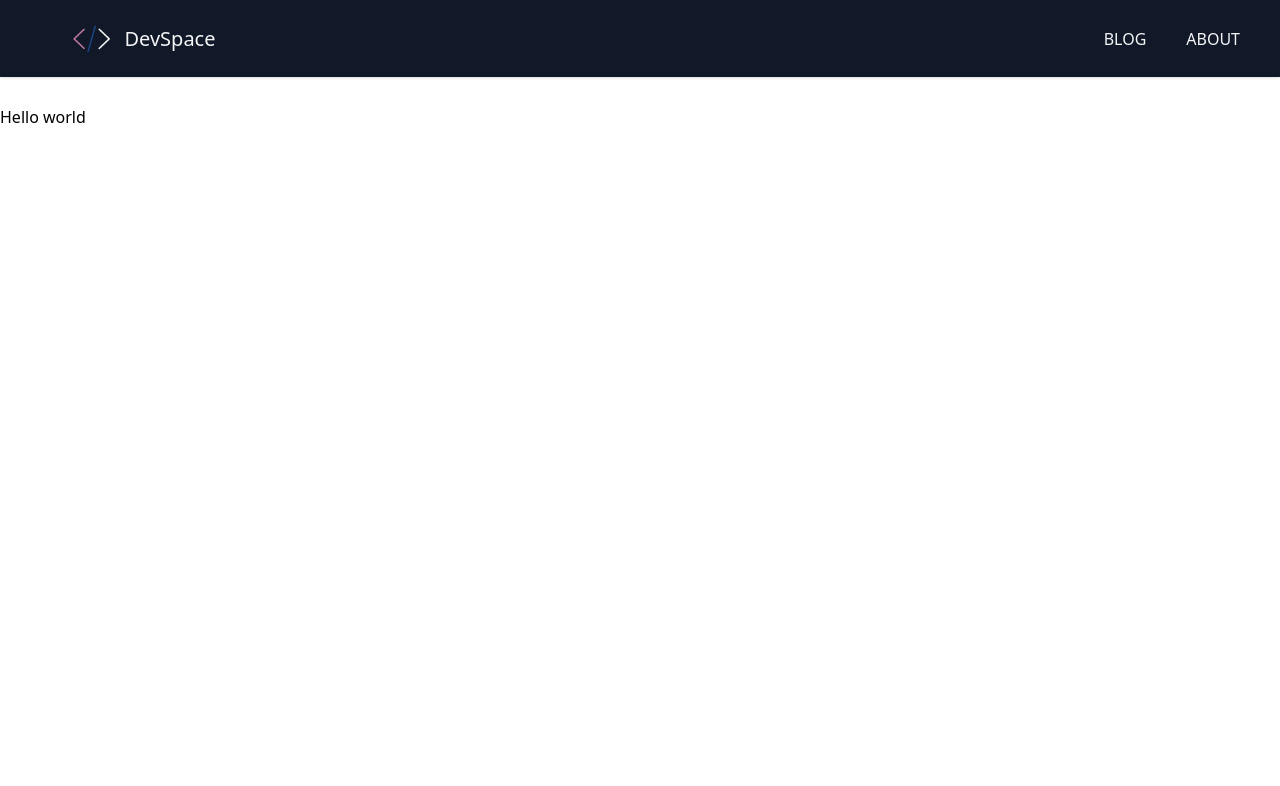
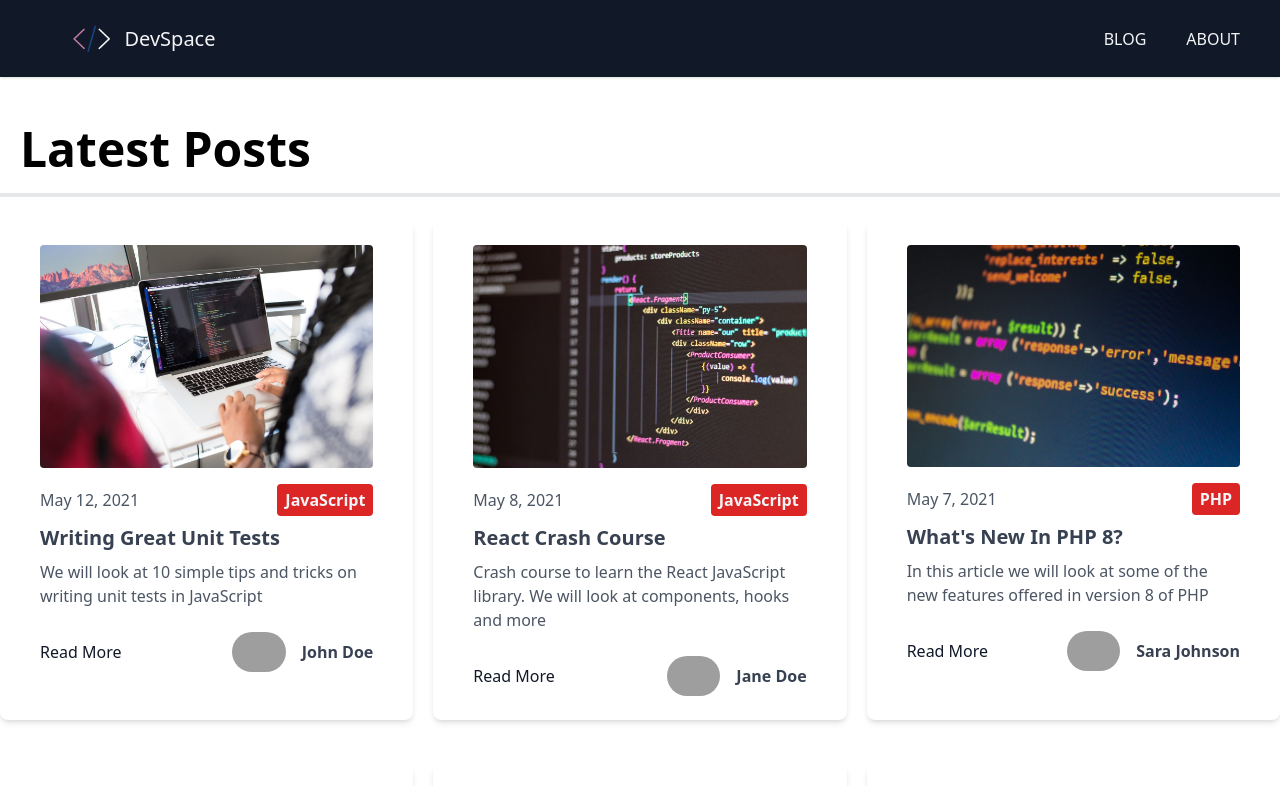
Before and after one commit to MahdiQorbani/devspace-blog, a Next.js app: page / in a window 1280 px wide. Shown: the top 786 px of the page. Built offline with nearby package versions, Linux system fonts and the light colour scheme; grey boxes are pictures that could not be loaded.

Commit message:
main page and blog page designed

```diff
--- /dev/null
+++ b/components/CategoryLabel.js
@@ -0,0 +1,10 @@
+import React from "react";
+import Link from "next/link";
+
+export default function CategoryLabel({ children }) {
+  return (
+    <div className={`px-2 py-1 bg-red-600 text-gray-100 font-bold rounded`}>
+      <Link href={`/blog/category/${children.toLowerCase()}`}>{children}</Link>
+    </div>
+  );
+}
--- a/components/Header.js
+++ b/components/Header.js
@@ -21,7 +21,7 @@
             Blog
           </Link>
           <Link
-            href="/about"
+            href="/blog"
             className="mx-5 cursor-pointer uppercase hover:text-indigo-300"
           >
             About
--- /dev/null
+++ b/components/Post.js
@@ -0,0 +1,51 @@
+import React from "react";
+import Link from "next/link";
+import Image from "next/image";
+import CategoryLabel from "./CategoryLabel";
+
+export default function Post({ post }) {
+  return (
+    <div className="w-full px-10 py-6 bg-white rounded-lg shadow-md mt-6">
+      <Image
+        src={post.frontmatter.cover_image}
+        alt=""
+        height={420}
+        width={600}
+        className="mb-4 rounded"
+      />
+      <div className="flex justify-between items-center">
+        <span className="font-light text-gray-600">
+          {post.frontmatter.date}
+        </span>
+        <CategoryLabel>{post.frontmatter.category}</CategoryLabel>
+      </div>
+
+      <div className="mt-2">
+        <Link
+          className="text-xl text-gray-700 font-bold hover:underline"
+          href={`/blog/${post.slug}`}
+        >
+          {post.frontmatter.title}
+        </Link>
+        <p className="mt-2 text-gray-600">{post.frontmatter.excerpt}</p>
+      </div>
+
+      <div className="flex justify-between items-center mt-6">
+        <Link
+          href={`/blog/${post.slug}`}
+          className="text-gray-900 hover:text-blue-600"
+        >
+          Read More
+        </Link>
+        <div className="flex items-center">
+          <img
+            src={post.frontmatter.author_image}
+            alt=""
+            className="mx-4 h-10 object-hover rounded-full hidden md:block"
+          />
+          <h3 className="text-gray-700 font-bold">{post.frontmatter.author}</h3>
+        </div>
+      </div>
+    </div>
+  );
+}
--- a/package.json
+++ b/package.json
@@ -9,9 +9,10 @@
     "lint": "next lint"
   },
   "dependencies": {
+    "gray-matter": "^4.0.3",
+    "next": "14.1.0",
     "react": "^18",
-    "react-dom": "^18",
-    "next": "14.1.0"
+    "react-dom": "^18"
   },
   "devDependencies": {
     "autoprefixer": "^10.0.1",
--- a/pages/blog/index.js
+++ b/pages/blog/index.js
@@ -1,10 +1,43 @@
 import React from "react";
+import Link from "next/link";
+import fs from "fs";
+import path from "path";
+import matter from "gray-matter";
 import Layout from "@/components/Layout";
+import Post from "@/components/Post";
+import { sortByDate } from "@/utils";
 
-export default function BlogPage() {
+export default function BlogPage({ posts }) {
   return (
     <Layout>
-      <h1>Blog</h1>
+      <h1 className="text-5xl border-b-4 p-5 font-bold">Blog</h1>
+
+      <div className="grid md:grid-cols-2 lg:grid-cols-3 gap-5">
+        {posts.map((post, index) => (
+          <Post key={index} post={post} />
+        ))}
+      </div>
     </Layout>
   );
 }
+
+export async function getStaticProps() {
+  const files = fs.readdirSync(path.join("posts"));
+
+  const posts = files.map((filename) => {
+    const slug = filename.replace(".md", "");
+
+    const markdownWithMeta = fs.readFileSync(
+      path.join("posts", filename),
+      "utf-8"
+    );
+
+    const { data: frontmatter } = matter(markdownWithMeta);
+
+    return { slug, frontmatter };
+  });
+
+  return {
+    props: { posts: posts.sort(sortByDate) },
+  };
+}
--- a/pages/index.js
+++ b/pages/index.js
@@ -1,5 +1,49 @@
+import React from "react";
+import Link from "next/link";
+import fs from "fs";
+import path from "path";
+import matter from "gray-matter";
 import Layout from "@/components/Layout";
+import Post from "@/components/Post";
+import { sortByDate } from "@/utils";
 
-export default function HomePage() {
-  return <Layout>Hello world</Layout>;
+export default function HomePage({ posts }) {
+  return (
+    <Layout>
+      <h1 className="text-5xl border-b-4 p-5 font-bold">Latest Posts</h1>
+
+      <div className="grid md:grid-cols-2 lg:grid-cols-3 gap-5">
+        {posts.map((post, index) => (
+          <Post key={index} post={post} />
+        ))}
+      </div>
+      <Link
+        href="/blog"
+        className="block text-center border border-gray-500 text-gray-800 rounded-md py-4 my-5 transition duration-500 easw select-none hover:text-white hover:bg-gray-900 focus:outline-none focus:shadow-outline w-full"
+      >
+        All Posts
+      </Link>
+    </Layout>
+  );
 }
+
+export async function getStaticProps() {
+  const files = fs.readdirSync(path.join("posts"));
+
+  const posts = files.map((filename) => {
+    const slug = filename.replace(".md", "");
+
+    const markdownWithMeta = fs.readFileSync(
+      path.join("posts", filename),
+      "utf-8"
+    );
+
+    const { data: frontmatter } = matter(markdownWithMeta);
+
+    return { slug, frontmatter };
+  });
+
+  return {
+    props: { posts: posts.sort(sortByDate).slice(0, 6) },
+  };
+}
--- /dev/null
+++ b/utils/index.js
@@ -0,0 +1,3 @@
+export const sortByDate = (a, b) => {
+  return new Date(b.frontmatter.date) - new Date(a.frontmatter.date);
+};
```
Also changed, not shown: 1 other file (tests, documents, lock files or other folders).
